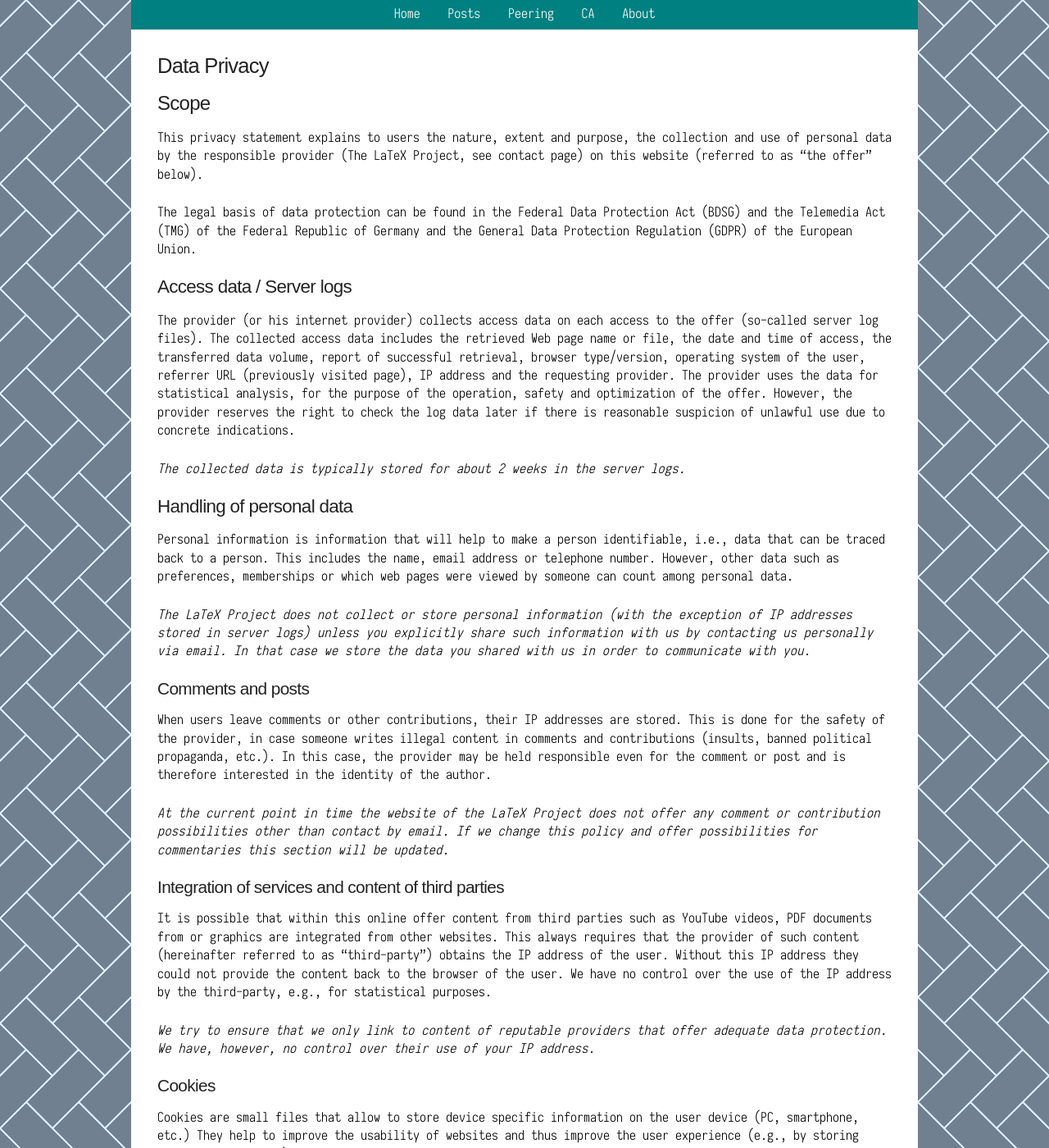
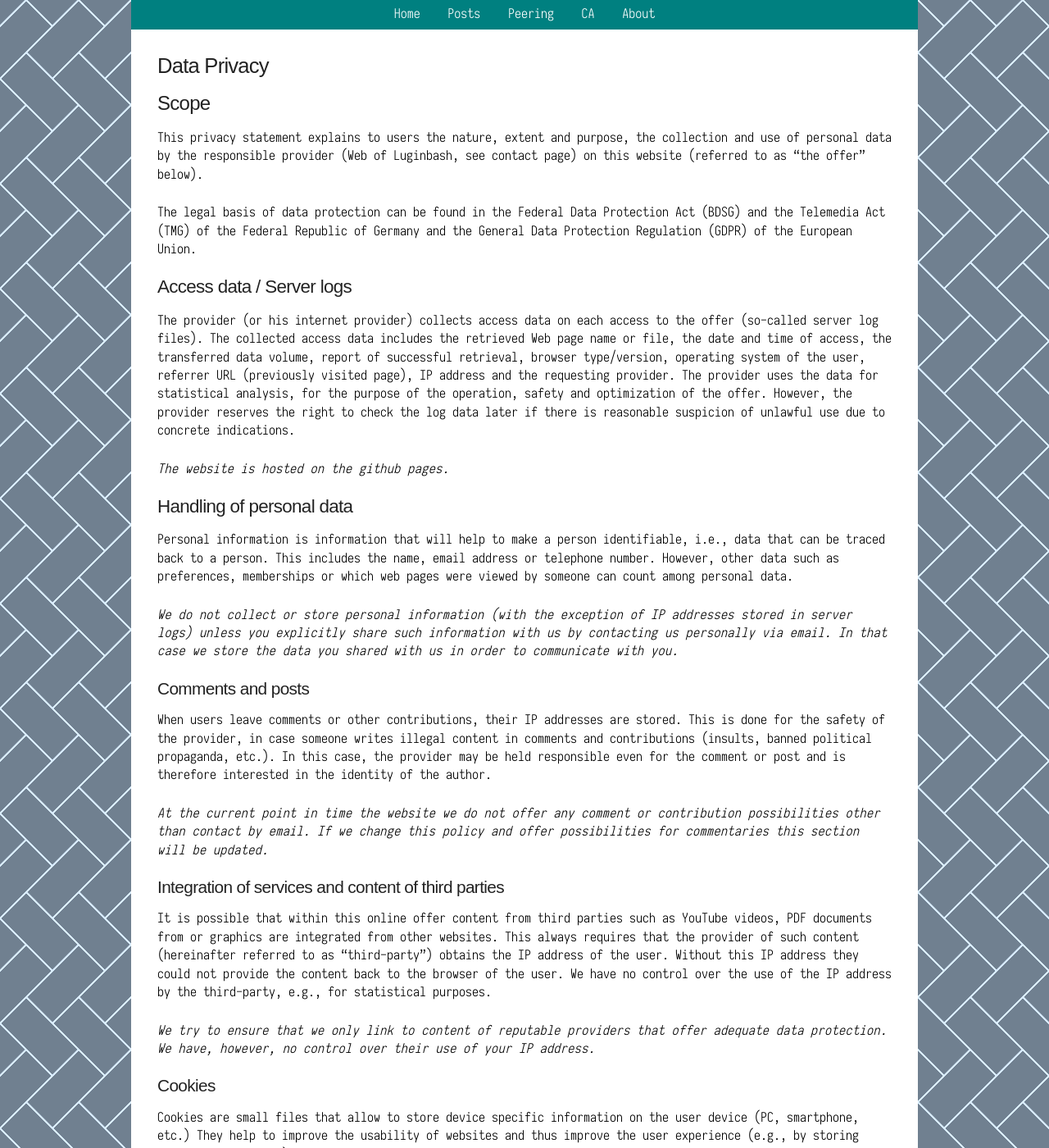
Before and after one commit to luginbash/luginbash.github.io, a Jekyll site: the page built from privacy.md, in a window 1280 px wide and 1400 px high. Shown: the whole window at 82% size. Built offline with Jekyll 4.4.1, drawn with Linux system fonts in a browser that asks for light colours.

Commit message:
Privacy policy

```diff
--- a/privacy.md
+++ b/privacy.md
@@ -8,7 +8,7 @@
 
 ## Scope
 
-This privacy statement explains to users the nature, extent and purpose, the collection and use of personal data by the responsible provider (The LaTeX Project, see contact page) on this website (referred to as "the offer" below).
+This privacy statement explains to users the nature, extent and purpose, the collection and use of personal data by the responsible provider (Web of Luginbash, see contact page) on this website (referred to as "the offer" below).
 
 The legal basis of data protection can be found in the Federal Data Protection Act (BDSG) and the Telemedia Act (TMG) of the Federal Republic of Germany and the General Data Protection Regulation (GDPR) of the European Union.
 
@@ -19,21 +19,20 @@
 The provider uses the data for statistical analysis, for the purpose of the operation, safety and optimization of the offer.
 However, the provider reserves the right to check the log data later if there is reasonable suspicion of unlawful use due to concrete indications.
 
-_The collected data is typically stored for about 2 weeks in the server logs._
-
+_The website is hosted on the github pages._
 
 ### Handling of personal data
 
 Personal information is information that will help to make a person identifiable, i.e., data that can be traced back to a person. This includes the name, email address or telephone number. However, other data such as preferences, memberships or which web pages were viewed by someone can count among personal data.
 
-_The LaTeX Project does not collect or store personal information (with the exception of IP addresses stored in server logs) unless you explicitly share such information with us by contacting us personally via email. In that case we store the data you shared with us in order to communicate with you._
+_We do not collect or store personal information (with the exception of IP addresses stored in server logs) unless you explicitly share such information with us by contacting us personally via email. In that case we store the data you shared with us in order to communicate with you._
 
 
 #### Comments and posts
 
 When users leave comments or other contributions, their IP addresses are stored. This is done for the safety of the provider, in case someone writes illegal content in comments and contributions (insults, banned political propaganda, etc.). In this case, the provider may be held responsible even for the comment or post and is therefore interested in the identity of the author.
 
-_At the current point in time the website of the LaTeX Project does not offer any comment or contribution possibilities other than contact by email. If we change this policy and offer possibilities for commentaries this section will be updated._
+_At the current point in time the website we do not offer any comment or contribution possibilities other than contact by email. If we change this policy and offer possibilities for commentaries this section will be updated._
 
 
 #### Integration of services and content of third parties
```
